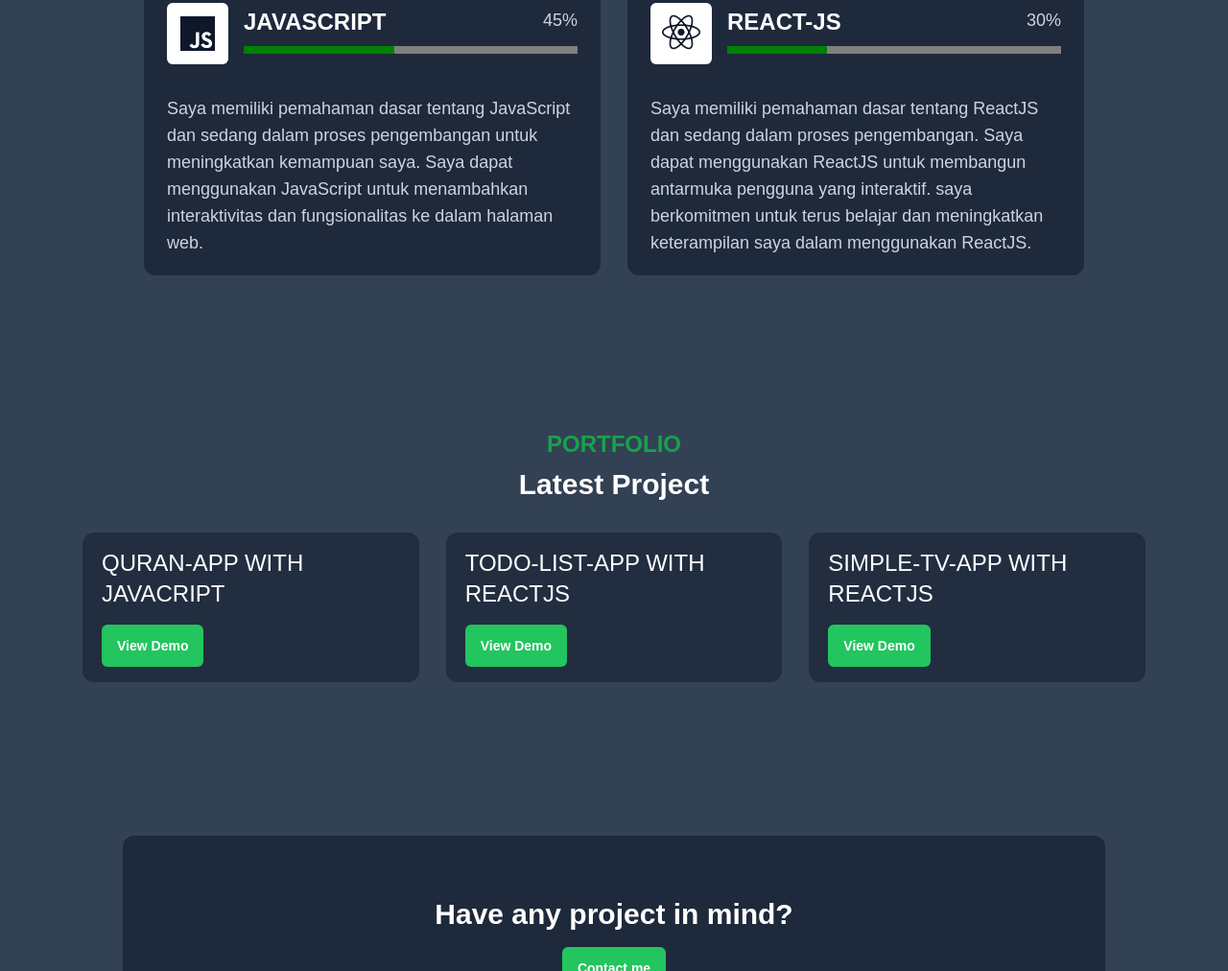
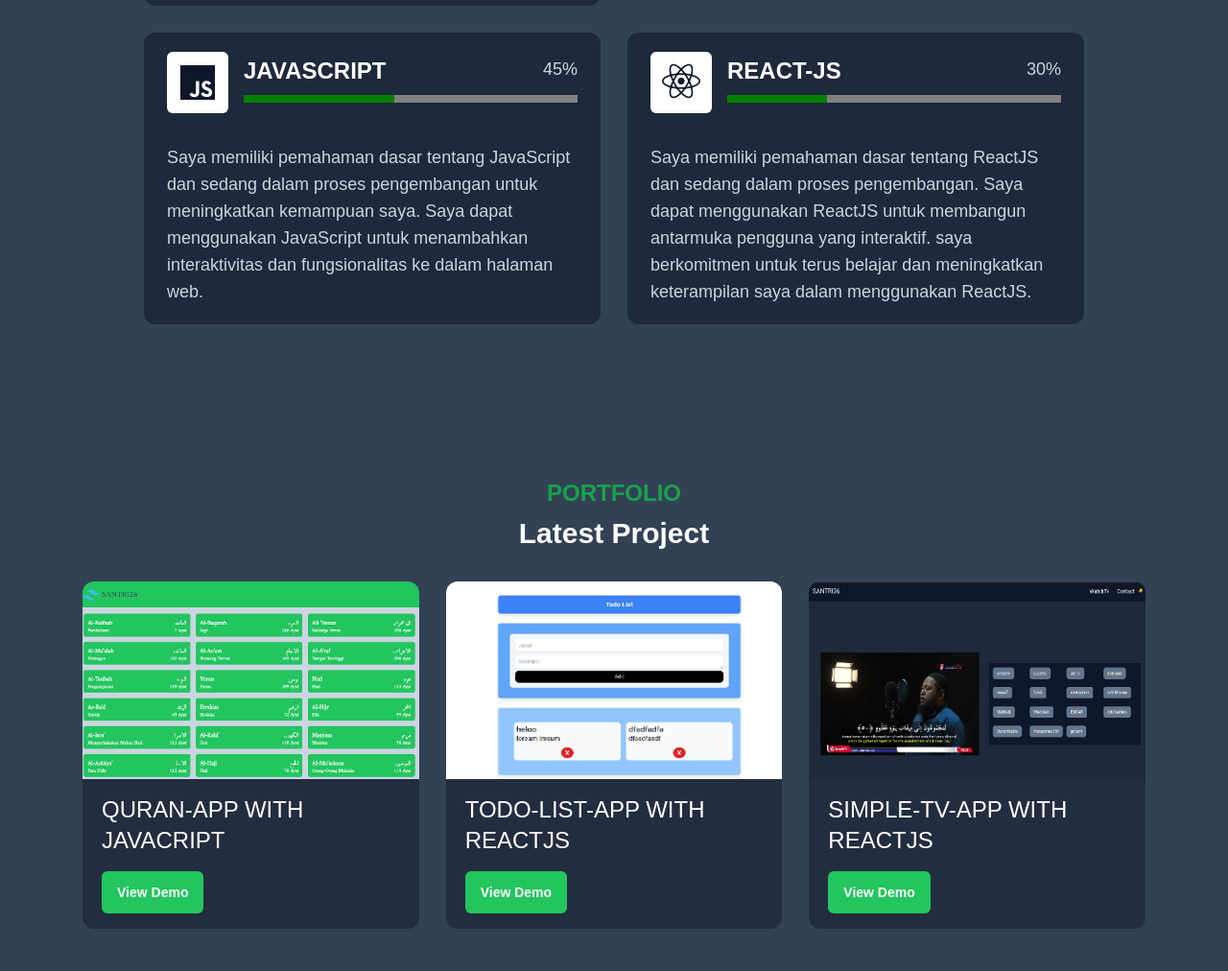
Before and after one commit to ilyasam357/MyPortfolio-Tailwind, a website: page public/index.html in a window 1280 px wide. Shown: the part 2069-3081 px from the top of the page at 96% size. Drawn offline with nearby package versions, Linux system fonts and the light colour scheme; the site is published under a folder, as on GitHub Pages, so addresses that start at the root find nothing.

Commit message:
edit image

```diff
--- a/public/index.html
+++ b/public/index.html
@@ -100,7 +100,7 @@
     <!-- START ABOUT -->
     <section class="container" id="about">
       <div class="grid md:grid-cols-1 lg:grid-cols-2 items-center">
-        <img src="/src/images/about-image.png" alt="" class="mx-auto" />
+        <img src="./images/about-image.png" alt="" class="mx-auto" />
         <div class="mt-4">
           <h3 class="font-bold text-2xl text-green-600">ABOUT ME</h3>
           <h4 class="text-white font-bold text-3xl mt-2">
@@ -261,7 +261,7 @@
       <div class="grid grid-cols-1 md:grid-cols-2 lg:grid-cols-3 gap-7 mt-8">
         <!-- card portfoilo 1 -->
         <div class="flex flex-col bg-slate-800/80 rounded-xl overflow-hidden">
-          <img src="/src/images/quranapp2.png" alt="" />
+          <img src="./images/quranapp2.png" alt="" />
           <div class="px-5 py-4">
             <h4 class="text-2xl font-medium text-white">
               QURAN-APP WITH JAVACRIPT
@@ -276,7 +276,7 @@
         </div>
         <!-- card portfoilo 2 -->
         <div class="flex flex-col bg-slate-800/80 rounded-xl overflow-hidden">
-          <img src="/src/images/todolist.png" alt="" />
+          <img src="./images/todolist.png" alt="" />
           <div class="px-5 py-4">
             <h4 class="text-2xl font-medium text-white">
               TODO-LIST-APP WITH REACTJS
@@ -291,7 +291,7 @@
         </div>
         <!-- card portfoilo 3 -->
         <div class="flex flex-col bg-slate-800/80 rounded-xl overflow-hidden">
-          <img src="/src/images/tvapp.png" alt="" />
+          <img src="./images/tvapp.png" alt="" />
           <div class="px-5 py-4">
             <h4 class="text-2xl font-medium text-white">
               SIMPLE-TV-APP WITH REACTJS
```
Also changed, not shown: public/css/output.css, public/images/about-image.png (renamed from src/images/about-image.png), public/images/project1.png (renamed from src/images/project1.png), public/images/quranapp2.png (renamed from src/images/quranapp2.png), public/images/todolist.png (renamed from src/images/todolist.png), public/images/tvapp.png (renamed from src/images/tvapp.png).
